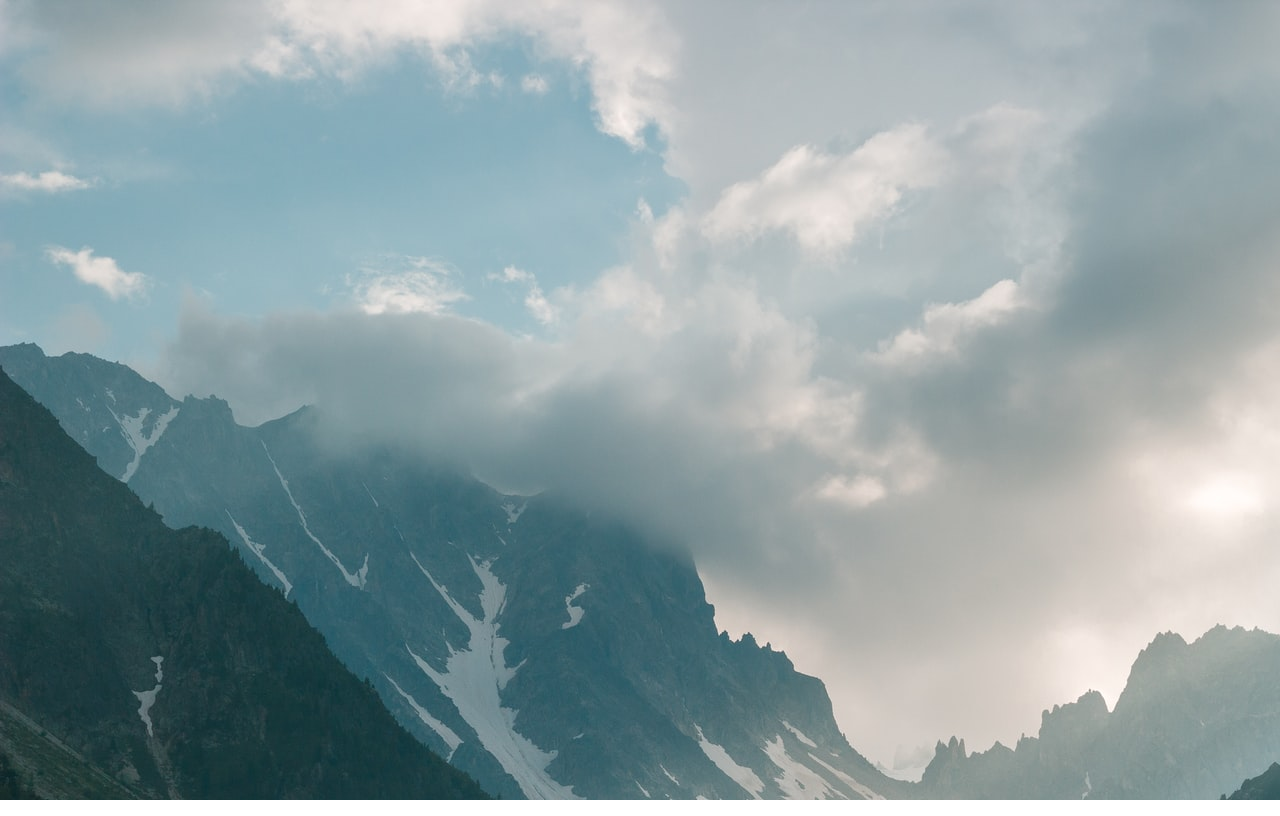
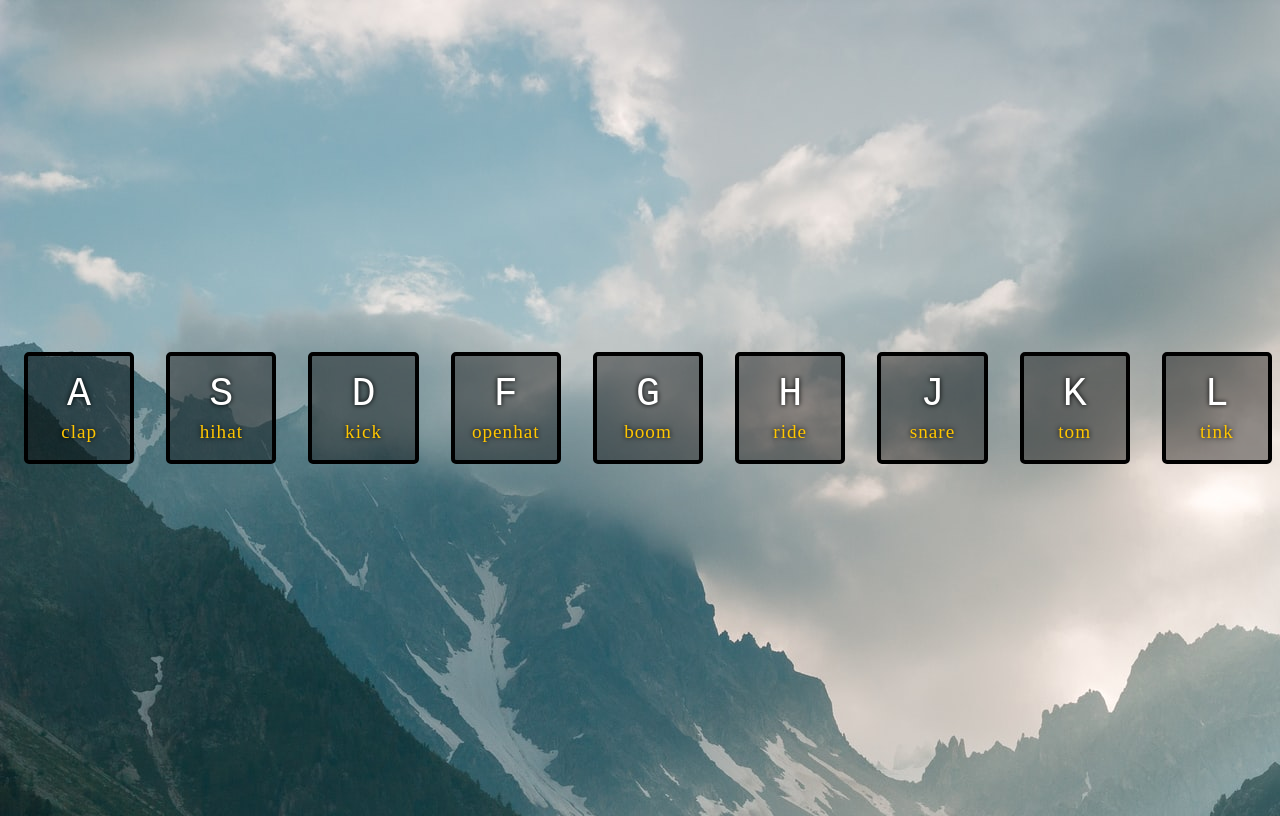
Before and after one commit to Adrian0910/js-30days, a plain HTML site: page 01-drumKit/index.html in a window 1280 px wide. Drawn offline with Linux system fonts and the light colour scheme.

Commit message:
CSS and HTML

```diff
--- a/01-drumKit/index.html
+++ b/01-drumKit/index.html
@@ -9,16 +9,52 @@
   </head>
   <body>
     <div class="keys">
-      <div><span></span></div>
-      <div><span></span></div>
-      <div><span></span></div>
-      <div><span></span></div>
-      <div><span></span></div>
-      <div><span></span></div>
-      <div><span></span></div>
-      <div><span></span></div>
-      <div><span></span></div>
+      <div data-key="65" class="key">
+        <kbd>A</kbd>
+        <span class="sound">clap</span>
+      </div>
+        <div data-key="83" class="key">
+          <kbd>S</kbd>
+          <span class="sound">hihat</span>
+        </div>
+        <div data-key="68" class="key">
+          <kbd>D</kbd>
+          <span class="sound"> kick</span>
+        </div>
+        <div data-key="70" class="key">
+          <kbd>F</kbd>
+          <span class="sound">openhat</span>
+        </div>
+        <div data-key="71" class="key">
+          <kbd>G</kbd>
+          <span class="sound">boom</span>
+        </div>
+        <div data-key="72" class="key">
+          <kbd>H</kbd>
+          <span class="sound">ride</span>
+        </div>
+        <div data-key="74" class="key">
+          <kbd>J</kbd>
+          <span class="sound">snare</span>
+        </div>
+        <div data-key="75" class="key">
+          <kbd>K</kbd>
+          <span class="sound">tom</span>
+        </div>
+        <div data-key="76" class="key">
+          <kbd>L</kbd>
+          <span class="sound">tink</span>
+        </div>
     </div>
+    <audio data-key="65" src="assets/souns/606-cymbal6.wav"></audio>
+    <audio data-key="83" src="assets/souns/606-tom1.wav"></audio>
+    <audio data-key="68" src="assets/souns/606-tom4.wav"></audio>
+    <audio data-key="70" src="assets/souns/cowbell.wav"></audio>
+    <audio data-key="71" src="assets/souns/handclap.wav"></audio>
+    <audio data-key="72" src="assets/souns/hi_conga.wav"></audio>
+    <audio data-key="74" src="assets/souns/kick1.wav"></audio>
+    <audio data-key="75" src="assets/souns/open_hh.wav"></audio>
+    <audio data-key="76" src="assets/souns/tom1.wav"></audio>
 
     <script src="main.js"></script>
   </body>
--- a/01-drumKit/styles.css
+++ b/01-drumKit/styles.css
@@ -1,3 +1,46 @@
 body{
     background-image: url(assets/img/mountains.jpg);
+    width: 100%;
+    height: 100vh;
 }
+
+.keys{
+    display: flex;
+    min-height:100vh;
+    justify-content: center;
+    align-items: center;
+
+}
+
+.key{
+    border: 4px solid black;
+    border-radius: 5px;
+    margin: 1rem;
+    font-size: 1.5rem;
+    padding: 1rem .5rem;
+    transition: all 0.07s;
+    width: 100px;
+    text-align:center;
+    color: white;
+    background: rgba(0, 0, 0, 0.4);
+    text-shadow: 0 0 5px black;
+}
+
+.playing{
+    transform: scale(1.1);
+    border-color: #ffc600;
+    box-shadow: 0 0 10px #ffc600;
+}
+
+
+kbd{
+    display: block;
+    font-size: 40px;
+}
+
+.sound {
+    font-size: 1.2rem;
+    text-align: uppercase;
+    letter-spacing: 1px;
+    color:#ffc600 ;
+}
```
Also changed, not shown: 9 other files.
